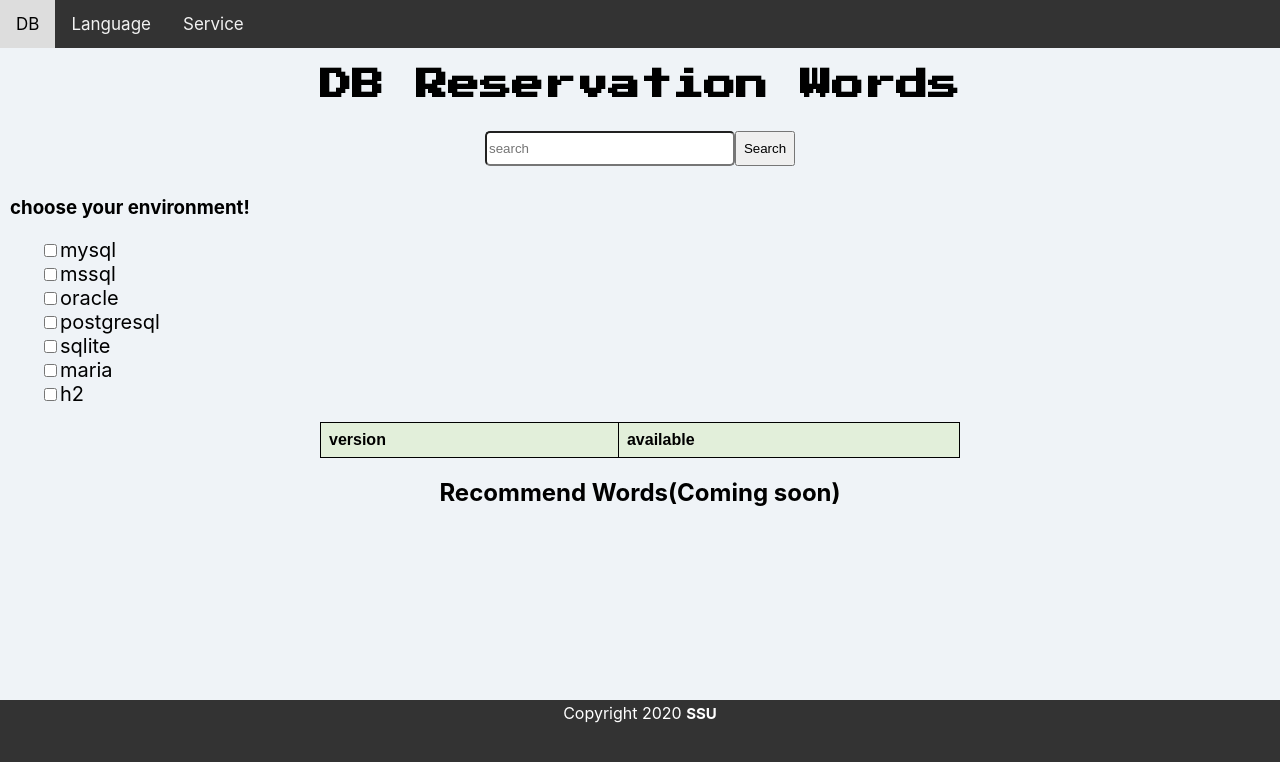
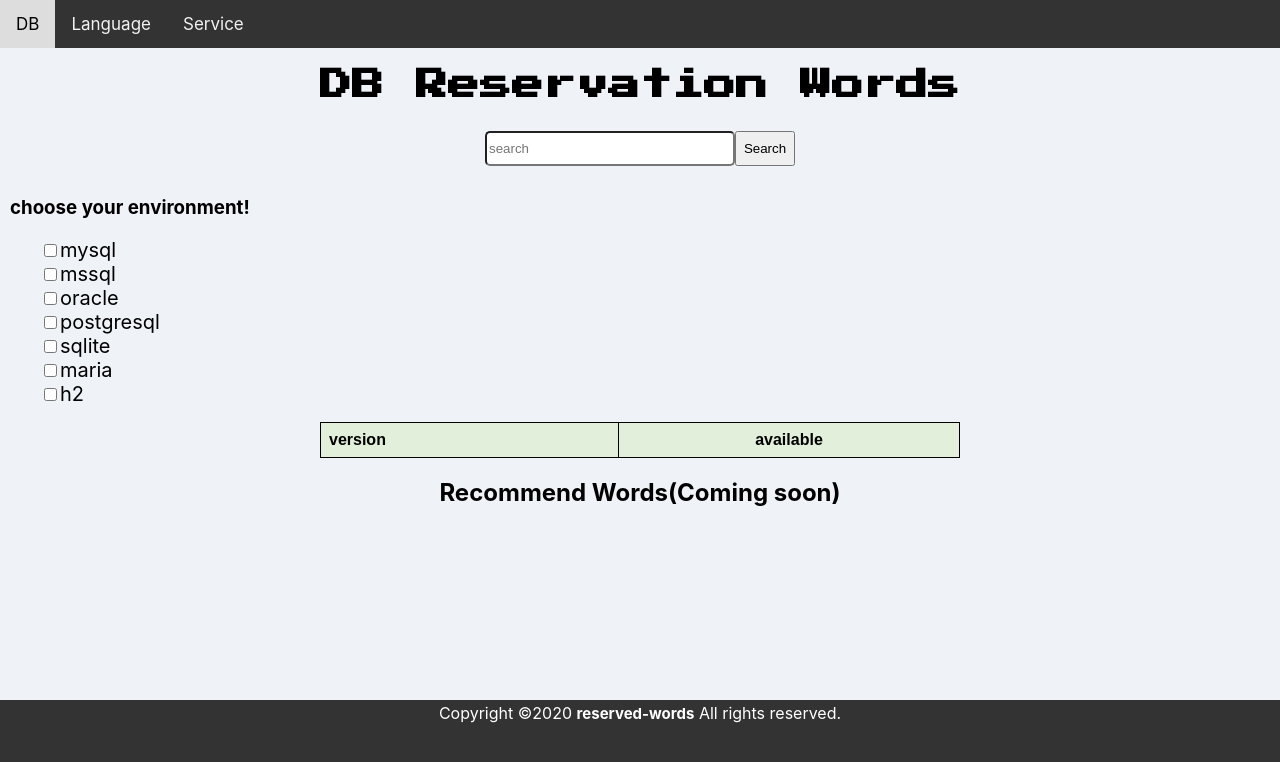
Before and after one commit to always0ne/reserved-words, a React (Create React App) app: page / in a window 1280 px wide. Shown: the top 762 px of the page. Built offline with nearby package versions, Linux system fonts and the light colour scheme; a web font is replaced by a local one.

Commit message:
edit: design
change available result: t/f -> check/cross img
footer: change to copyright 2020 reserved-words all rights reserved

```diff
--- a/src/components/Footer.js
+++ b/src/components/Footer.js
@@ -3,7 +3,7 @@ import React from 'react';
 const Footer=()=>{
     return(
         <footer>
-            <div id="copyright">Copyright 2020 <b>SSU</b></div>
+            <div id="copyright">Copyright &copy;2020  <b>reserved-words</b> All rights reserved.</div>
         </footer>
     )
 }
--- a/src/components/Result.js
+++ b/src/components/Result.js
@@ -7,22 +7,22 @@ const Result = (props) => {
         if (result === undefined)
             return "";
         else if (result === true)
-            return "True";
+            return <img className="resultImg" src={process.env.PUBLIC_URL+'/img/check_image.png'} alt="check"/>
         else if (result === false)
-            return "False"
+            return <img className="resultImg" src={process.env.PUBLIC_URL+'/img/cross_image.png'} alt="cross"/>
     };
 
     return (
         <table>
             <tr>
                 <th>version</th>
-                <th>available</th>
+                <th id="th_available">available</th>
             </tr>
             {
                 props.checklist.map((v, index) =>
                     <tr>
                         <td>{v}</td>
-                        <td>{printTrueFalse(props.result[index])}</td>
+                        <td className="resultTable">{printTrueFalse(props.result[index])}</td>
                     </tr>
                 )}
         </table>
--- a/src/components/css/Result.css
+++ b/src/components/css/Result.css
@@ -16,3 +16,13 @@ th {
 th {
     background-color: rgb(226, 239, 218);
 }
+#th_available{
+    text-align: center;
+}
+.resultImg{
+    width: 5%;
+    height: auto;
+}
+.resultTable{
+   text-align: center;
+}
```
Also changed, not shown: public/img/check_image.png (added), public/img/cross_image.png (added).
